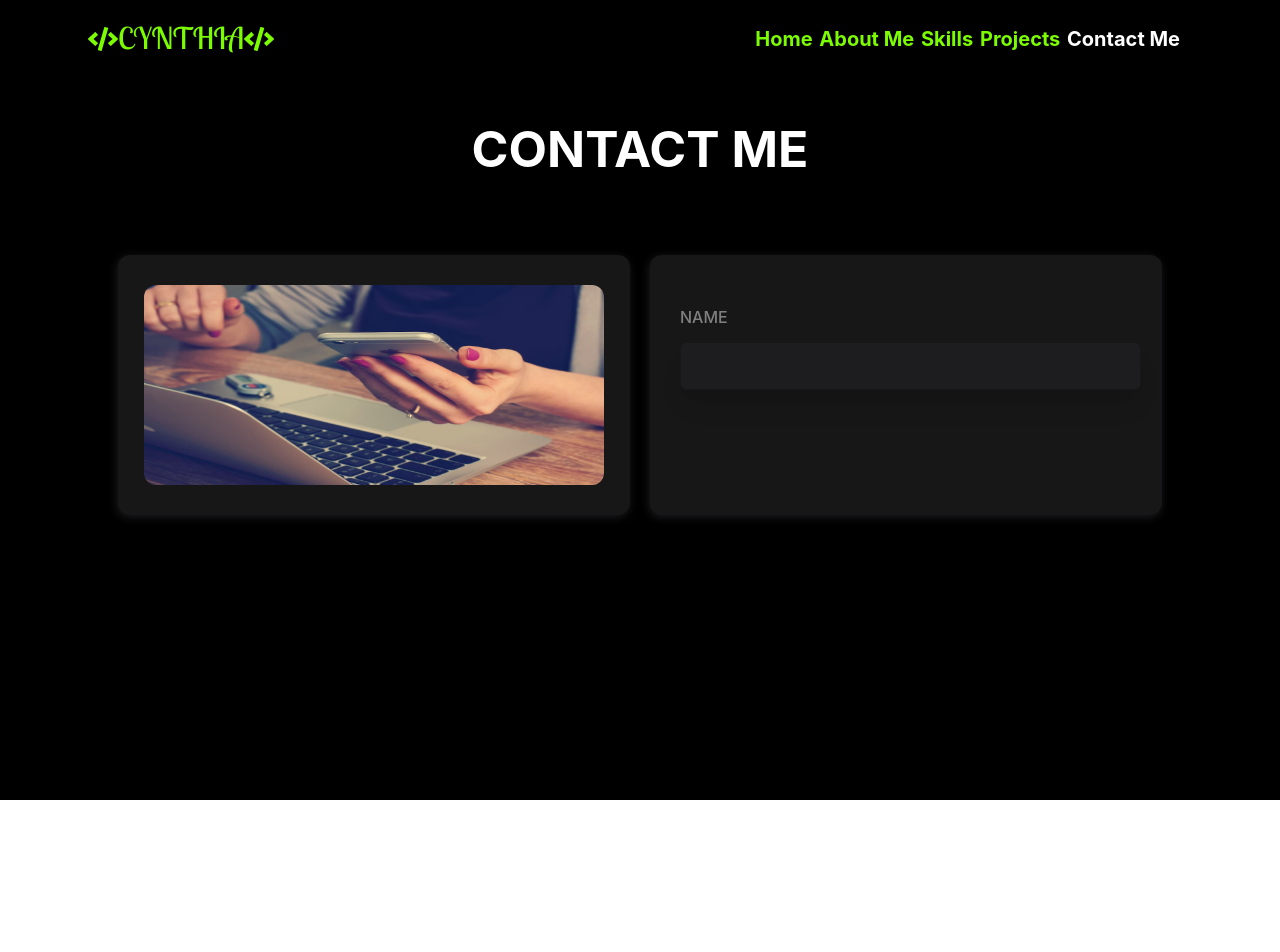
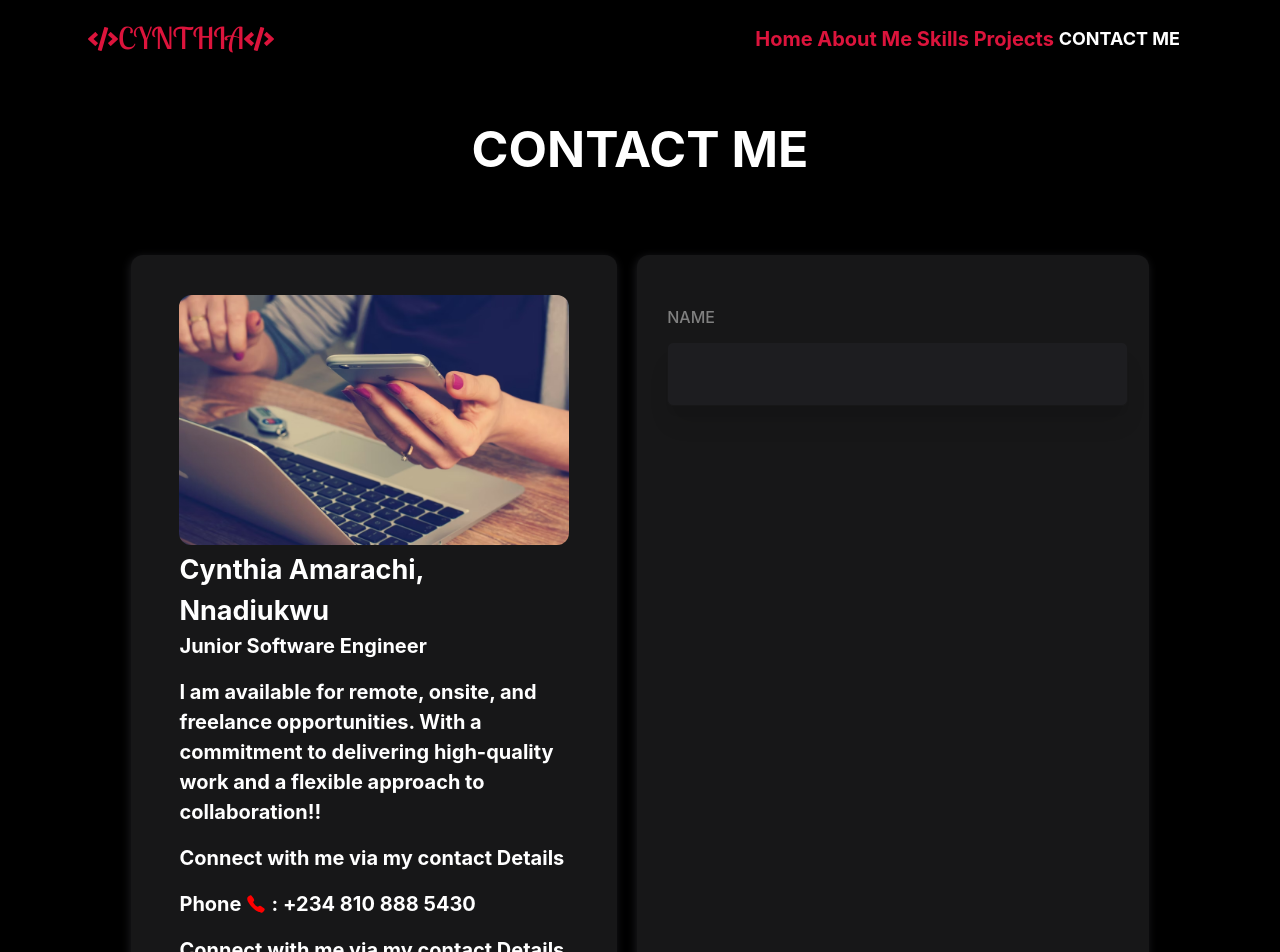
Before and after one commit to NnadiukwuCynthia/portfolio, a React (Vite) app: page /contact in a window 1280 px wide. Shown: the top 952 px of the page. Before the commit the page ends 800 px from the top, so only its background shows below. Built offline with nearby package versions, Linux system fonts and the light colour scheme.

Commit message:
Task: working on Contatct Page

```diff
--- a/src/Pages/Contact.jsx
+++ b/src/Pages/Contact.jsx
@@ -4,7 +4,7 @@ import Contact from '../components/Contact';
 
 const ContactMe = () => {
   return (
-    <Box h='100vh' bg='#000000' pt='7rem'>
+    <Box h='auto' bg='#000000' pt='7rem'>
       <Contact/>
     </Box>
   )
--- a/src/components/About.jsx
+++ b/src/components/About.jsx
@@ -3,17 +3,17 @@ import { Box, Text } from "@chakra-ui/react"
 const About = () => {
   return (
     <Box  m='auto'  w='70%' className="about">
-        <Text align='center' mb='3rem' textTransform='uppercase' fontSize='50px' fontWeight='bold' color='white'>About Me</Text>
-        <Text color='white' fontSize='17px' className="about__aboutDetails">
+        <Text align='center' mb='2rem' textTransform='uppercase' fontSize='50px' fontWeight='bold' color='white'>About Me</Text>
+        <Text color='white' fontSize='20px' pt='1rem' className="about__aboutDetails">
             HELLO!!! I am Cynthia Nnadiukwu, a Passionate frontend developer, tech enthusiast, and avid learner, I thrive on the dynamic intersection of creativity, technology, and problem-solving. With a passion for crafting seamless user experiences, I specialize in bringing designs to life through code, utilizing languages like HTML, CSS, and JavaScript.
         </Text>
-        <Text color='white' fontSize='17px' className="about__aboutDetails">
+        <Text color='white' fontSize='20px' pt='1rem' className="about__aboutDetails">
             Driven by an insatiable curiosity for emerging technologies and industry trends, I continuously seek out new knowledge and skills to stay at the forefront of the rapidly evolving digital landscape. Whether it is experimenting with the latest frameworks, exploring innovative design patterns, or diving deep into accessibility best practices, I approach every challenge as an opportunity to expand my expertise and deliver innovative solutions.
         </Text>
-        <Text color='white' fontSize='17px' className="about__aboutDetails">
+        <Text color='white' fontSize='20px' pt='1rem' className="about__aboutDetails">
             With a keen eye for detail and a commitment to excellence, I take pride in creating intuitive interfaces that not only meet user needs but also exceed expectations. By blending technical expertise with a user-centric mindset, I aim to build immersive digital experiences that inspire, engage, and delight users across platforms and devices.
         </Text>
-        <Text color='white' fontSize='17px' className="about__aboutDetails">
+        <Text color='white' fontSize='20px' pt='1rem' className="about__aboutDetails">
             In essence, I am a frontend developer who embraces the ever-changing nature of technology, fueled by a relentless curiosity and a drive to innovate. Through a combination of technical proficiency, creative flair, and a passion for learning, I strive to push the boundaries of what is possible and make a meaningful impact in the digital world.
         </Text>
     </Box>
--- a/src/components/Contact.jsx
+++ b/src/components/Contact.jsx
@@ -1,32 +1,17 @@
-import { useState } from "react"
-import {Flex, FormControl, FormLabel, Image, Input, FormErrorMessage, FormHelperText, Box, Text} from "@chakra-ui/react"
+
+import { Box, Flex, Text } from "@chakra-ui/react"
+import Info from "./Info"
+import ContactForm from "./ContactForm"
 
 const Contact = () => {
-    const [input, setInput] = useState('')
 
-  const handleInputChange = (e) => setInput(e.target.value)
-
-  const isError = input === ''
   return (
-        <Box m='auto'>
-            <Text mb='3rem' textTransform='uppercase' fontSize='50px' fontWeight='bold' color='white' align='center'>Contact Me</Text>
-
-        <Flex justify='center' w='100%'>
-        <Flex justify='center' w='40%' m='20px 10px' borderRadius='xl' boxShadow='-1px 2px 10px #1d1d20' bg='#171718' >
-           <Image w='90%' m='30px 10px' borderRadius='xl' h='200px' src='../../contact.avif'/>
-        </Flex>
-        <FormControl  w='40%' m='20px 10px' py='30px' borderRadius='xl' boxShadow='-1px 2px 10px #1d1d20' bg='#171718'>
-            <FormLabel p='20px 30px 5px' textTransform='uppercase' color='grey'>Name</FormLabel>
-            <Input mx='30px' w='90%' h='3rem' bg='#1d1d20' color='white' px='20px' fontWeight='bold' border='1px solid #171718' boxShadow='xl' type='text' value={input} onChange={handleInputChange}/>
-            {!isError ? (
-            <FormHelperText color='white' px='30px'>
-                Enter Correct Mail Address.
-            </FormHelperText>
-        ) : (
-        <FormErrorMessage>Email is required.</FormErrorMessage>
-      )}
-        </FormControl>
-        </Flex>
+    <Box m='auto'>
+      <Text mb='3rem' textTransform='uppercase' fontSize='50px' fontWeight='bold' color='white' align='center'>Contact Me</Text>
+      <Flex justify='center' w='100%'>
+      <Info/>
+      <ContactForm/>
+      </Flex>
     </Box>
   )
 }
--- /dev/null
+++ b/src/components/ContactForm.jsx
@@ -0,0 +1,25 @@
+import { useState } from "react"
+import { FormControl, FormLabel, Input, FormErrorMessage, FormHelperText,} from "@chakra-ui/react"
+
+const ContactForm = () => {
+    const [input, setInput] = useState('')
+
+  const handleInputChange = (e) => setInput(e.target.value)
+
+  const isError = input === ''
+  return (
+    <FormControl  w='40%' m='20px 10px' py='30px' borderRadius='xl' boxShadow='-1px 2px 10px #1d1d20' bg='#171718'>
+            <FormLabel p='20px 30px 5px' textTransform='uppercase' color='grey'>Name</FormLabel>
+            <Input mx='30px' w='90%' h='4rem' bg='#1d1d20' color='white' px='20px' fontWeight='bold' border='1px solid #171718' boxShadow='xl' type='text' value={input} onChange={handleInputChange}/>
+            {!isError ? (
+            <FormHelperText color='white' px='30px'>
+                Enter Correct Mail Address.
+            </FormHelperText>
+        ) : (
+        <FormErrorMessage>Email is required.</FormErrorMessage>
+      )}
+        </FormControl>
+  )
+}
+
+export default ContactForm
--- a/src/components/Header.jsx
+++ b/src/components/Header.jsx
@@ -10,16 +10,16 @@ const Header = () => {
   const isSmallScreen = useMediaQuery({ maxWidth: 784 });
 
   return (
-    <Box bg='#000000e5' w='100%' h='90px' color='lawngreen' boxShadow='xl' pos='fixed' p ='1rem 4rem'>
+    <Box bg='#000000e5' w='100%' h='90px' color='crimson' boxShadow='xl' pos='fixed' p ='1rem 4rem' zIndex='10'>
         <Flex >
-            <Flex fontSize='3xl' pl={6} textTransform={'uppercase'} className='logo' justify={'space-between'} align={'center'} color='lawngreen'><FaCode/>Cynthia<FaCode/></Flex>
+            <Flex fontSize='3xl' pl={6} textTransform={'uppercase'} className='logo' justify={'space-between'} align={'center'}><FaCode/>Cynthia<FaCode/></Flex>
             <Spacer/>
             <Flex pr={9} w='40%' justify={'space-between'} align={'center'} fontWeight='bold'>
               <Text fontSize='xl'><ChakraLink as={ReactRouterLink} to='/'>{isSmallScreen ? <FaHome style={{fontSize: "40px"}}/> : 'Home'}</ChakraLink></Text>
               <Text fontSize='xl'><ChakraLink as={ReactRouterLink} to='/about'>{isSmallScreen ? <FaHome style={{fontSize: "40px"}}/> : 'About Me'}</ChakraLink></Text>
               <Text fontSize='xl'><ChakraLink as={ReactRouterLink} to='/skill'>{isSmallScreen ? <GiStrong style={{fontSize: "40px"}}/> : 'Skills'}</ChakraLink></Text>
               <Text fontSize='xl'><ChakraLink as={ReactRouterLink} to='/project'>{isSmallScreen ? <GrAchievement style={{fontSize: "30px"}}/> : 'Projects'}</ChakraLink></Text>
-              <Text color='white' fontSize='xl'><ChakraLink as={ReactRouterLink} to='/contact'>{isSmallScreen ? <MdWifiCalling3 style={{fontSize: "40px"}}/> : 'Contact Me'}</ChakraLink></Text>
+              <Text color='white' fontSize='lg'><ChakraLink _hover={{textDecoration:'none'}} as={ReactRouterLink} to='/contact'>{isSmallScreen ? <MdWifiCalling3 style={{fontSize: "40px"}}/> : 'CONTACT ME'}</ChakraLink></Text>
             </Flex>
         </Flex>
     </Box>
--- a/src/components/Home.jsx
+++ b/src/components/Home.jsx
@@ -6,7 +6,7 @@ const Home = () => {
   return (
     <Flex w='100%' h='100vh' justify='center' align='center' m='auto' bg='#000000' pt='30px'>
         <Box w='50%' pl='10rem'>
-        <Text fontSize='40px' color='lawngreen' fontWeight='bold'>
+        <Text fontSize='40px' color='crimson' fontWeight='bold'>
             Cynthia Nnadiukwu
         </Text>
         <Text color='#fffafa' fontSize='25px' fontWeight='bold' noOfLines={[1, 2, 3, 4, 5]} mr='20px'>
@@ -21,15 +21,15 @@ const Home = () => {
           width='100%'
           mt='20px'
         >
-          <Button _hover={{}} p={5} w='26%' bg='lawngreen' variant='solid' leftIcon={<MdOutlineMailOutline style={{fontSize: "28px"}}/>} fontSize='18px'>
-            <Link href="mailto:cynthiaamaran@gmail.com">Contact Me</Link>
+          <Button _hover={{}} p={5} w='26%' bg='crimson' color='#ffffff' variant='solid' leftIcon={<MdOutlineMailOutline style={{fontSize: "28px"}}/>} fontSize='18px'>
+            <Link href="mailto:cynthiaamaran@gmail.com" _hover={{textDecoration:'none'}}>Contact Me</Link>
           </Button>
-          <Button _hover={{color:'lawngreen', border:'1px', transition:'.50s'}} w='19%' bg='#000000' color='#ffffff' variant='solid' leftIcon={<LuGithub style={{fontSize: "28px"}}/> } boxShadow="xl" fontSize='18px'><Link href='https://github.com/NnadiukwuCynthia' isExternal>Github</Link></Button>
+          <Button _hover={{color:'crimson', border:'1px', transition:'.50s'}} w='19%' bg='#000000' color='#ffffff' variant='solid' leftIcon={<LuGithub style={{fontSize: "28px"}}/> } boxShadow="xl" fontSize='18px'><Link href='https://github.com/NnadiukwuCynthia' isExternal>Github</Link></Button>
         </Stack>
 
         </Box>
         <Box w='40%' >
-            <Image src='../../myImage.png' alt='Dan Abramov' h='550px' w='76%' borderRadius='xl' borderWidth='5px' borderColor='black' borderStyle='dashed'/>
+            <Image src='../../myImage.png' alt='Dan Abramov' h='550px' w='80%' borderRadius='xl' borderWidth='5px' borderColor='black' borderStyle='dashed'/>
         </Box>
     </Flex>
   )
--- /dev/null
+++ b/src/components/Info.jsx
@@ -0,0 +1,23 @@
+import {Box, Flex, Image, Text} from "@chakra-ui/react";
+import { IoCall } from "react-icons/io5";
+
+const Info = () => {
+  return (
+    <Flex align='center' direction='column' w='38%' m='20px 10px' borderRadius='xl' boxShadow='-1px 2px 10px #1d1d20' bg='#171718' >
+           <Image w='80%'  h='250px' m='40px 10px 5px' borderRadius='xl' src='../../contact.avif'/>
+           <Box w='80%'  color='white'>
+            <Text fontSize='27px' fontWeight='bold' textTransform='capitalize'>Cynthia Amarachi, Nnadiukwu</Text>
+            <Text fontSize='20px' fontWeight='bold' textTransform='capitalize'>Junior Software Engineer</Text>
+            <Text fontSize='20px' fontWeight='bold' pt='1rem'>
+            I am available for remote, onsite, and freelance opportunities. With a commitment to delivering high-quality work and a flexible approach to collaboration!!
+            </Text>
+            <Text fontSize='20px' fontWeight='bold' pt='1rem'>Connect with me via my contact Details</Text>
+            <Flex fontSize='20px' fontWeight='bold' pt='1rem' align='center'>Phone <IoCall
+                style={{marginInline:"5px", color:'red'}}/>: +234 810 888 5430</Flex>
+            <Text fontSize='20px' fontWeight='bold' pt='1rem'>Connect with me via my contact Details</Text>
+           </Box >
+    </Flex>
+  )
+}
+
+export default Info
```
Also changed, not shown: src/components/Projects.jsx (+13 -11 lines).
